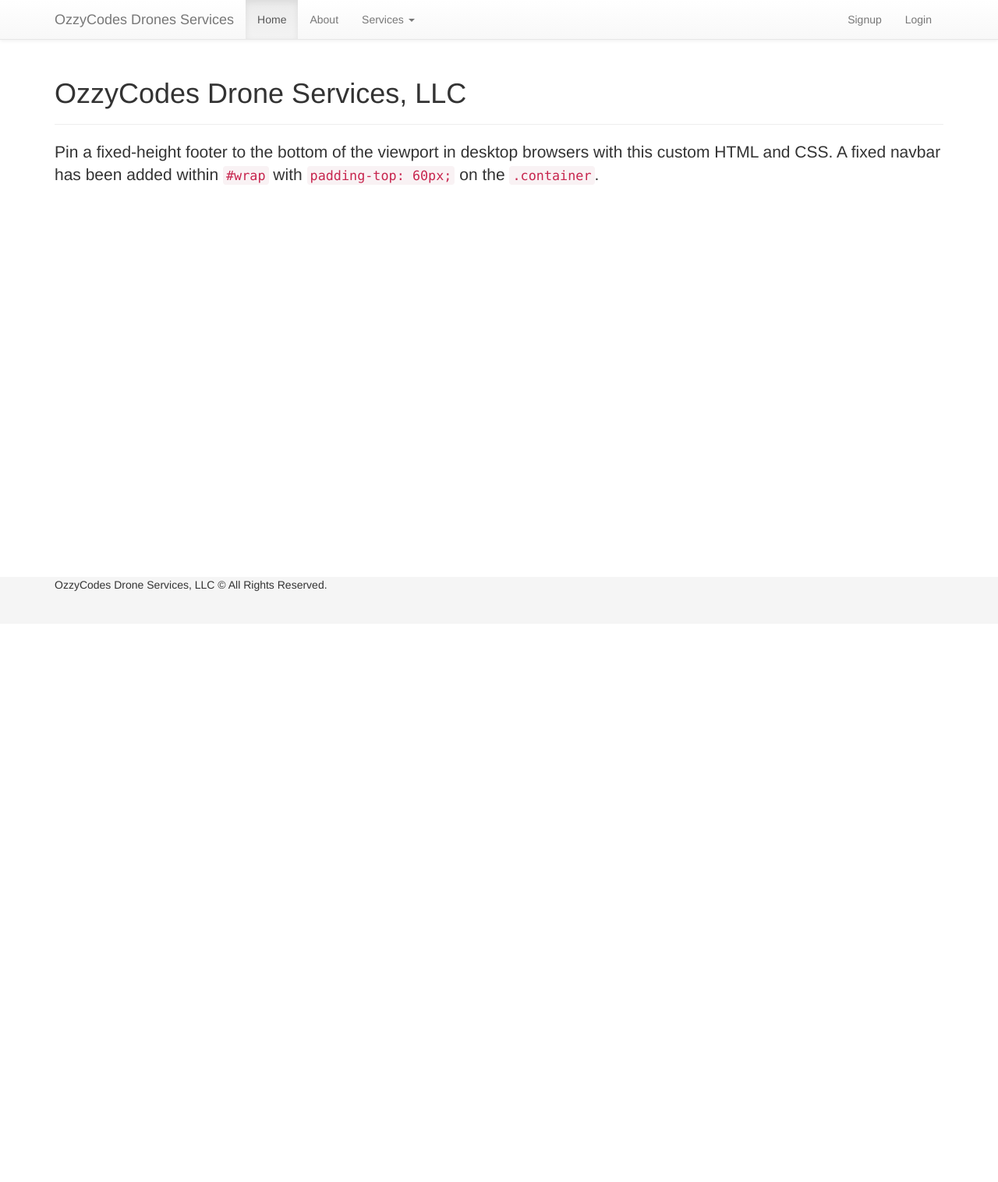
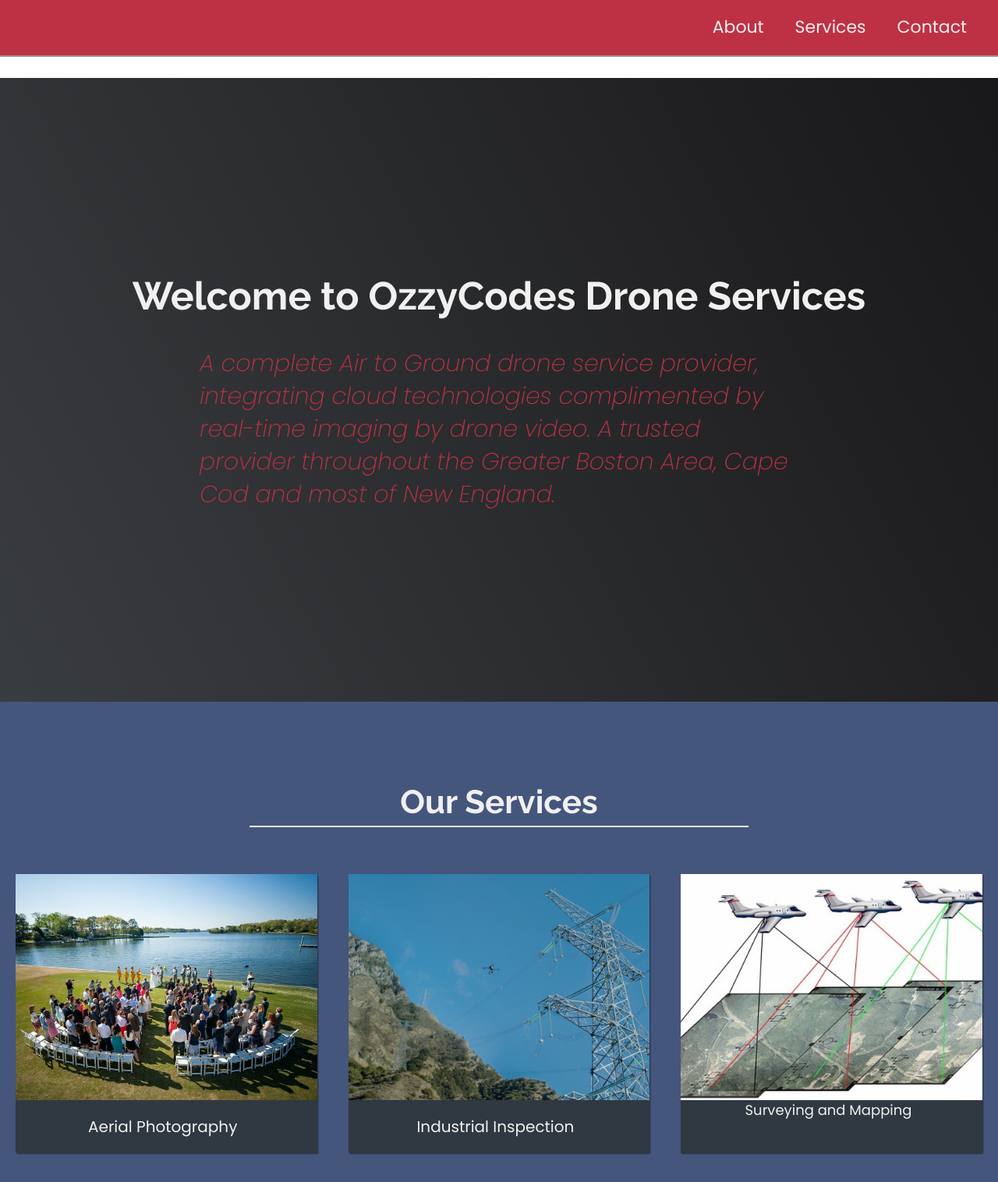
Before and after one commit to ozzcodes/dronelink_llc, a Flask app: page / in a window 1280 px wide. Shown: the top 1516 px of the page at 78% size. Before the commit the page ends 758 px from the top, so only its background shows below. Run offline with Flask 2, Linux system fonts and the light colour scheme; some libraries are stand-ins or nearby versions.

Commit message:
updated templates

```diff
--- a/app.py
+++ b/app.py
@@ -19,7 +19,9 @@ app = Flask(__name__)
 
 @app.route('/', methods=['GET', 'POST'])
 def home():
-    return render_template('pages/placeholder.home.html')
+
+    return render_template('index.html')
+    # return render_template('pages/placeholder.home.html')
 
 
 @app.route('/about')
--- a/templates/index.html
+++ b/templates/index.html
@@ -1,22 +1,103 @@
+<!doctype html>
+
 {% extends "layout.html" %}
-{% import "helpers/forms.html" as forms %}
 {% block title %}Welcome to OzzyCodes Drone Services!{% endblock %}
 {% block content %}
-    {{ super() }}
-    <form action="site" method="POST">
-        <fieldset>
-            <legend>Add A Site</legend>
-            {{ forms.render(site_form) }}
-            <p><input type="Submit" value="Save Site"></p>
-        </fieldset>
-    </form>
 
+    <div class="page-header">
+        <h1>OzzyCodes Drone Services, LLC</h1>
+    </div>
+    <p class="lead"></p>
 
-    <form action="/visit" method="POST">
-        <fieldset>
-            <legend>Add A Visit</legend>
-            {{ forms.render(visit_form) }}
-            <p><input type="Submit" value="Save Visit"></p>
-        </fieldset>
-    </form>
+    <link rel="stylesheet" href="{{ url_for('static', filename='css/all.css') }}">
+    <link href="https://fonts.googleapis.com/css?family=Poppins:200i,300,400&amp;display=swap" rel="stylesheet">
+    <link href="https://fonts.googleapis.com/css?family=Raleway:700&amp;display=swap" rel="stylesheet">
+
+    <nav id="navbar" class="nav">
+        <ul class="nav-list">
+            <li>
+                <a href="#welcome-section">About</a>
+            </li>
+            <li>
+                <a href="#projects">Services</a>
+            </li>
+            <li>
+                <a href="#contact">Contact</a>
+            </li>
+        </ul>
+    </nav>
+
+    <section id="welcome-section" class="welcome-section">
+        <h1>Welcome to OzzyCodes Drone Services</h1>
+        <p>A complete Air to Ground drone service provider,
+            integrating cloud technologies complimented by real-time imaging by drone video. A trusted provider
+            throughout the Greater Boston Area, Cape Cod and most of New England.
+        </p>
+    </section>
+
+    <section id="projects" class="projects-section">
+        <h2 class="projects-section-header">Our Services</h2>
+        <div class="projects-grid">
+            <a href="https://www.ozzycodesdrones.com/aerial-photography" target="_blank" class="project project-tile">
+                <img class="project-image"
+                     src="{{ url_for('static', filename='img/aerial_image.jpeg') }}"
+                     alt="aerial-photography">
+                <p class="project-title">
+                    <span class="code">&lt;</span>
+                    Aerial Photography
+                    <span class="code">/&gt;</span>
+                </p>
+            </a>
+            <a href="https://www.ozzycodesdrones.com/industrial-inspection" target="_blank"
+               class="project project-tile">
+                <img class="project-image"
+                     src="{{ url_for('static', filename='img/power_line_inspection.png') }}"
+                     alt="industrial-inspections">
+                <p class="project-title">
+                    <span class="code">&lt;</span>
+                    Industrial Inspection
+                    <span class="code">/&gt;</span>
+                </p>
+            </a>
+            <a href="https://codepen.io/freeCodeCamp/full/wgGVVX" target="_blank" class="project project-tile">
+                <img class="project-image"
+                     src="{{ url_for('static', filename='img/surveying_mapping.jpg') }}"
+                     alt="project">
+                <p class="surveying-and-mapping">
+                    <span class="code">&lt;</span>
+                    Surveying and Mapping
+                    <span class="code">/&gt;</span>
+                </p>
+            </a>
+
+            <a href="https://codepen.io/freeCodeCamp/full/KzXQgy" target="_blank" class="project project-tile">
+                <img class="project-image"
+                     src="https://raw.githubusercontent.com/freeCodeCamp/cdn/master/build/testable-projects-fcc/images/tic-tac-toe.png"
+                     alt="project">
+                <p class="project-title">
+                    <span class="code">&lt;</span>
+                    Tic Tac Toe Game
+                    <span class="code">/&gt;</span>
+                </p>
+            </a>
+        </div>
+    </section>
+
+    <section id="contact" class="contact-section">
+        <div class="contact-section-header">
+            <h2>Let's work together...</h2>
+            <p>How do you take your coffee?</p>
+        </div>
+        <div class="contact-links">
+            <a href="mailto:ajwaldro@gmail.com" class="btn contact-details"><i class="fas fa-at"></i> Send an email</a>
+            <a href="tel:781-630-2629" class="btn contact-details"><i class="fas fa-mobile-alt"></i> Call me</a>
+        </div>
+    </section>
+
+    <body translate="no">
+    <link rel="stylesheet" href="{{ url_for('static', filename='css/all.css') }}">
+    <link href="https://fonts.googleapis.com/css?family=Poppins:200i,300,400&amp;display=swap" rel="stylesheet">
+    <link href="https://fonts.googleapis.com/css?family=Raleway:700&amp;display=swap" rel="stylesheet">
+    <p class="lead"></p>
+
 {% endblock content %}
--- a/templates/layout.html
+++ b/templates/layout.html
@@ -1,7 +1,8 @@
 <!DOCTYPE html>
 <html lang="en">
 <head>
-    <title>{% block title %}{% endblock %}</title>
+    <title>{% block title %}OzzyCodes Drone Servives, LLC{% endblock %}</title>
+    <link rel="stylesheet" type="text/css" href="{{ url_for('static', filename='css/all.css') }}">
 </head>
 <body>
 {% set messages = get_flashed_messages() %}
@@ -20,7 +21,7 @@
 <nav>
     <ul>
         <li><a href="/">Home</a></li>
-        <li><a href="/sites">Sites</a></li>
+        <li><a href="/pages">Sites</a></li>
     </ul>
 </nav>
 </body>
--- a/templates/layouts/main.html
+++ b/templates/layouts/main.html
@@ -1,7 +1,7 @@
 <!doctype html>
 <head>
 <meta charset="utf-8">
-<title>{% block title %}{% endblock %}</title>
+<title>{% block title %}OzzyCodes Drone Servives, LLC{% endblock %}</title>
 
 <!-- meta -->
 <meta name="description" content="">
@@ -46,7 +46,7 @@
             <span class="icon-bar"></span>
             <span class="icon-bar"></span>
           </button>
-          <a class="navbar-brand" href="/">OzzyCodes Drones Services</a>
+          <a class="navbar-brand" href="/">OzzyCodes Drone Services, LLC</a>
         </div>
         <div class="collapse navbar-collapse">
           <ul class="nav navbar-nav">
--- a/templates/pages/about2.html
+++ b/templates/pages/about2.html
@@ -1,4 +1,5 @@
 <!DOCTYPE html>
+<!--suppress HtmlDeprecatedAttribute -->
 <html lang="en">
 
 <head>
--- a/templates/pages/placeholder.home.html
+++ b/templates/pages/placeholder.home.html
@@ -2,11 +2,37 @@
 {% block title %}Home{% endblock %}
 {% block content %}
 
-<div class="page-header">
-  <h1>OzzyCodes Drone Services, LLC</h1>
-</div>
-<p class="lead">Pin a fixed-height footer to the bottom of the viewport in desktop browsers with this custom HTML and
-    CSS. A fixed navbar has been added within <code>#wrap</code> with
-    <code>padding-top: 60px;</code> on the <code>.container</code>.</p>
+    <!--suppress HtmlDeprecatedAttribute -->
+    <div class="page-header">
+        <h1>OzzyCodes Drone Services, LLC</h1>
+    </div>
+    <head>
+        <link rel="stylesheet" href="../../static/css/all.css">
+        <meta charset="UTF-8">
+        <title>OzzyCodes Drone Services, LLC</title>
+        <link href="https://fonts.googleapis.com/css?family=Open+Sans" rel="stylesheet" type="text/css">
+
+        <script>
+            window.console = window.console || function (t) {
+            };
+        </script>
+        <script>
+            if (document.location.search.match(/type=embed/gi)) {
+                window.parent.postMessage("resize", "*");
+            }
+        </script>
+        <style type="text/css">
+            .c1-ui-state-hover {
+                background-color: yellow !important;
+                padding: 5px !important
+            }
+        </style>
+    </head>
+
+    <body translate="no">
+    <link rel="stylesheet" href="{{ url_for('static', filename='css/all.css') }}">
+    <link href="https://fonts.googleapis.com/css?family=Poppins:200i,300,400&amp;display=swap" rel="stylesheet">
+    <link href="https://fonts.googleapis.com/css?family=Raleway:700&amp;display=swap" rel="stylesheet">
+    <p class="lead"></p>
 
 {% endblock %}
```
Also changed, not shown: pages/__init__.py (added), pages/inquiry.py (added), static/img/surveying_mapping.jpg (added).
